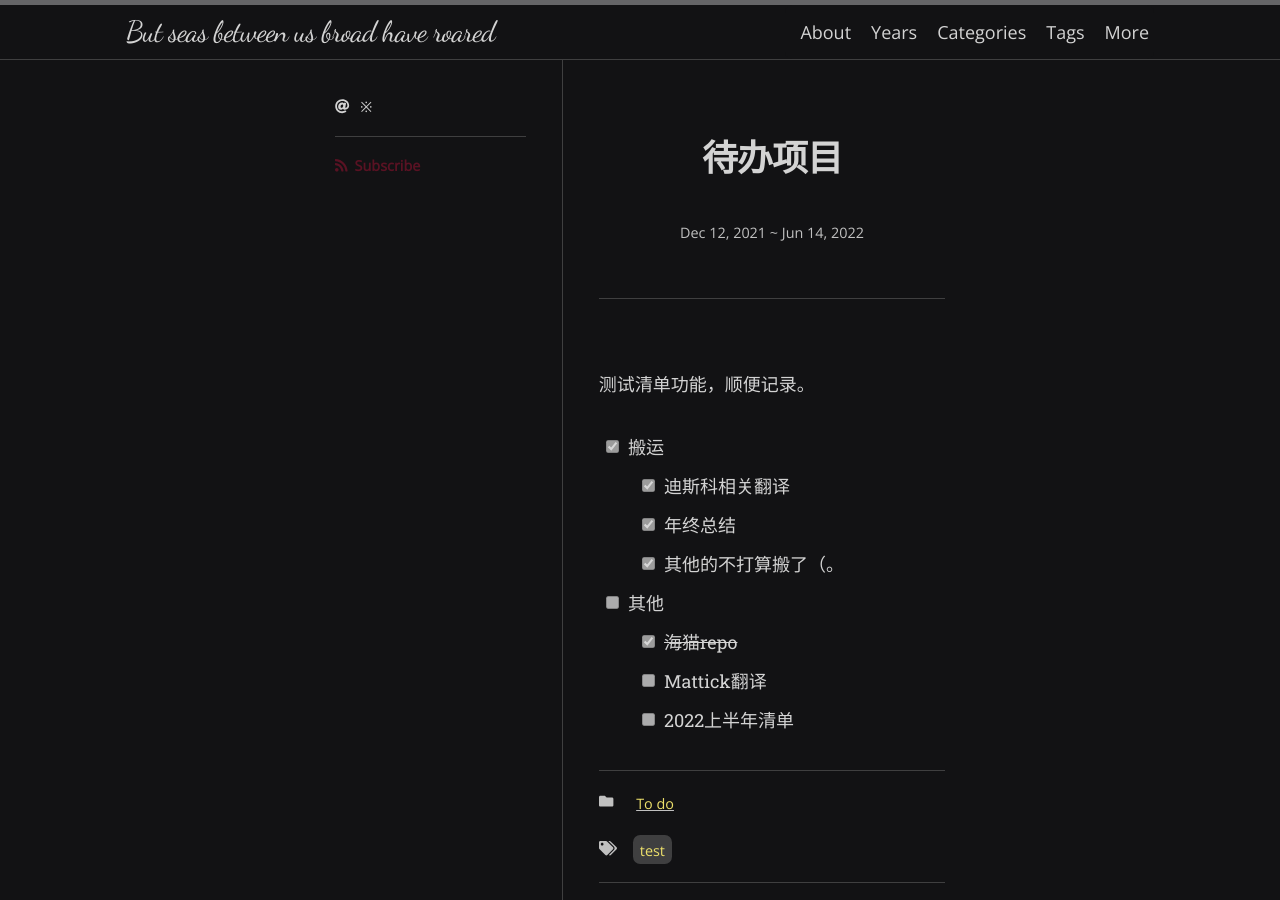
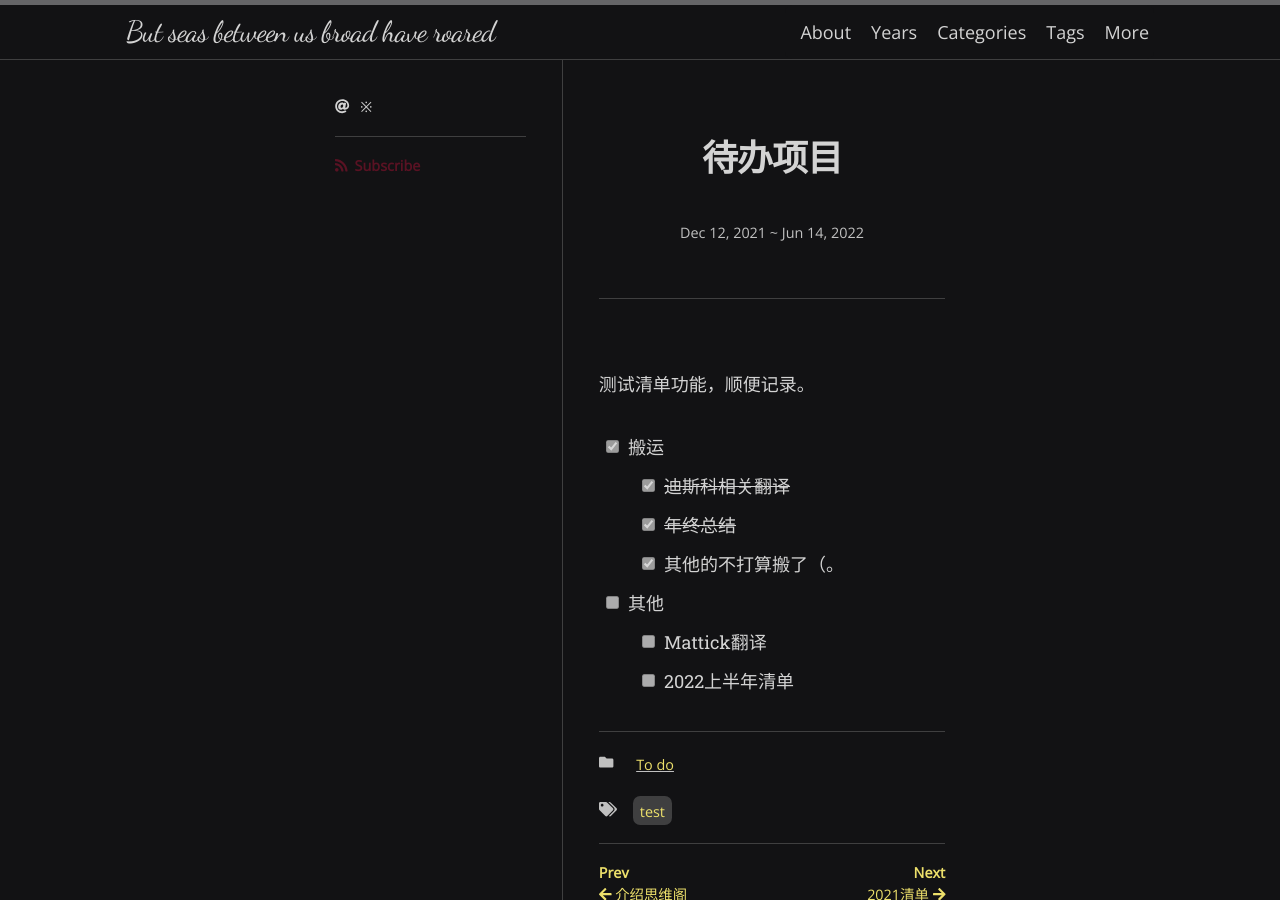
Before and after one commit to scatterdclouds/scatterdclouds.github.io, a Jekyll site: the page built from _posts/2021-12-12-remaining-entries.md, in a window 1280 px wide. Built offline with Jekyll 4.4.1, drawn with Linux system fonts in a browser that asks for light colours; nearby versions of some CDN libraries; some web fonts are replaced; comment, search, counter and statistics services are not loaded.

Commit message:
Update 2021-12-12-remaining-entries.md

```diff
--- a/_posts/2021-12-12-remaining-entries.md
+++ b/_posts/2021-12-12-remaining-entries.md
@@ -11,10 +11,9 @@ tags: [test]
 测试清单功能，顺便记录。
 
 - [x] 搬运
-  - [x] 迪斯科相关翻译
-  - [x] 年终总结
+  - [x] ~~迪斯科相关翻译~~
+  - [x] ~~年终总结~~
   - [x] 其他的不打算搬了（。
 - [ ] 其他
-  - [x] ~~海猫repo~~
   - [ ] Mattick翻译
   - [ ] 2022上半年清单
```
